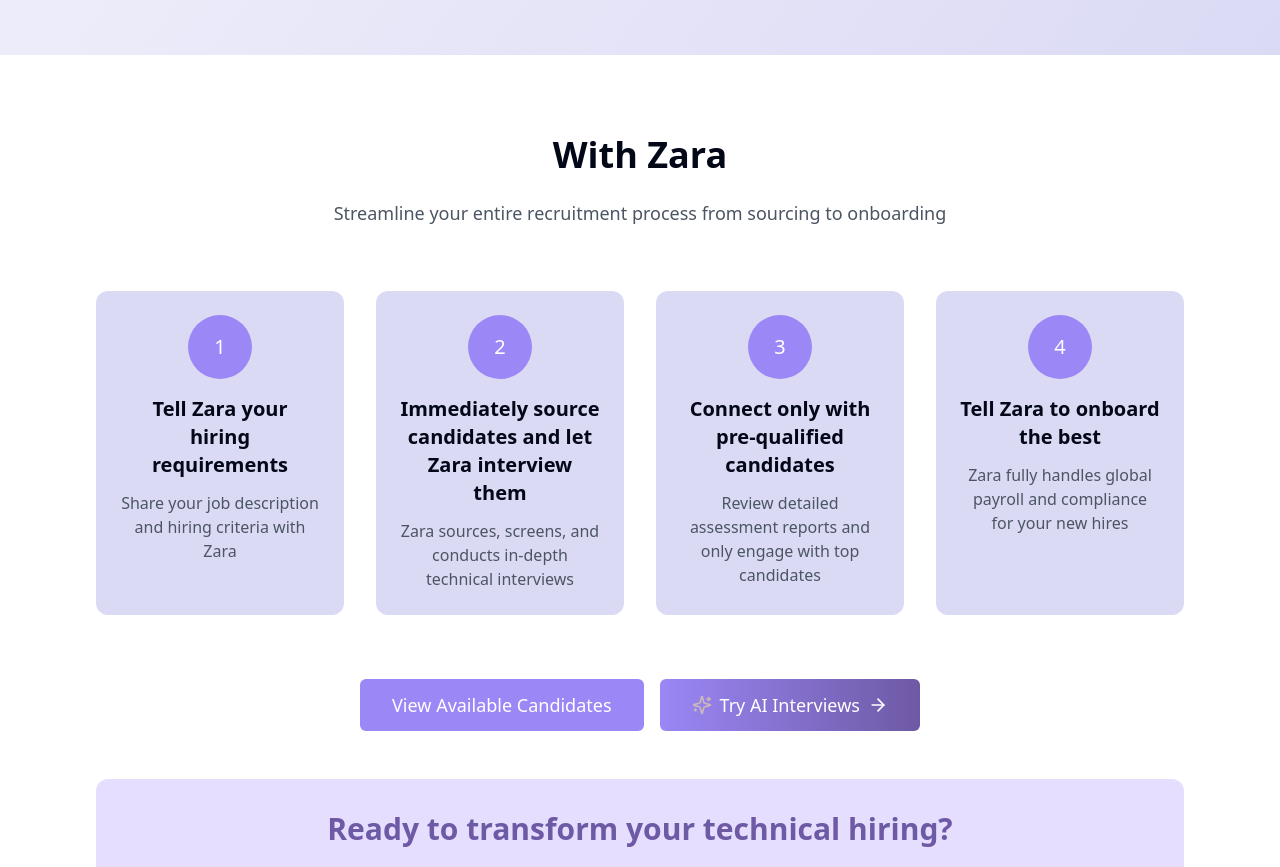
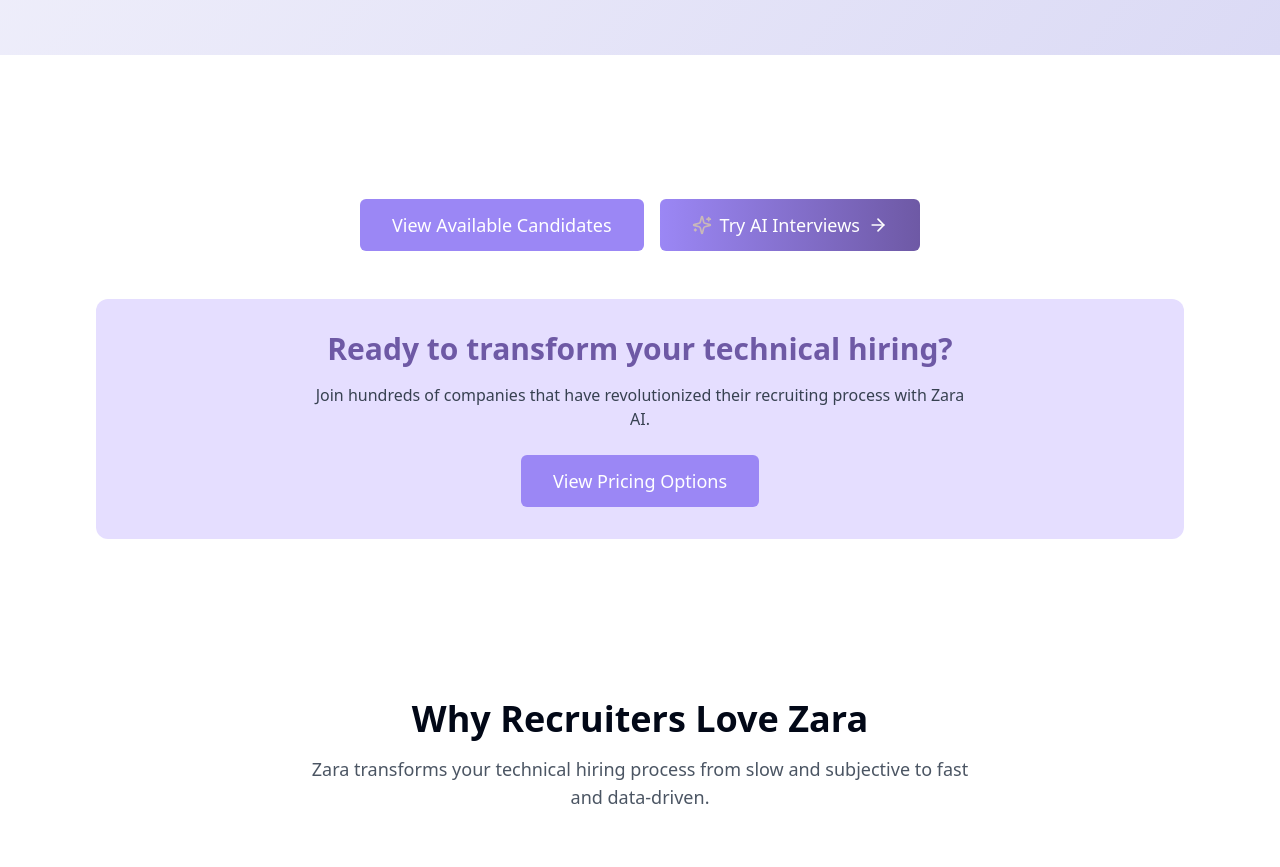
Before and after one commit to saitejainampudi/zara-by-micro1, a React (Vite) app: page / in a window 1280 px wide. Shown: the part 1660-2527 px from the top of the page. Built offline with nearby package versions, Linux system fonts and the light colour scheme.

Commit message:
Remove "With Zara" section from homepage
Removes the specified content block from the homepage.

```diff
--- a/src/pages/Index.tsx
+++ b/src/pages/Index.tsx
@@ -18,55 +18,6 @@ const Index = () => {
         <Hero />
         <div className="py-20 px-6 md:px-10 bg-white">
           <div className="container mx-auto max-w-6xl">
-            <div className="mb-16 text-center">
-              <h2 className="text-3xl md:text-4xl font-bold mb-6">With Zara</h2>
-              <p className="text-lg text-gray-600 max-w-2xl mx-auto">
-                Streamline your entire recruitment process from sourcing to onboarding
-              </p>
-            </div>
-
-            <div className="grid md:grid-cols-2 lg:grid-cols-4 gap-8">
-              <div className="bg-[#DBDAF5] rounded-xl p-6 text-center hover:shadow-md transition-shadow">
-                <div className="w-16 h-16 rounded-full bg-zara-purple flex items-center justify-center text-white text-xl mb-4 mx-auto">
-                  1
-                </div>
-                <h3 className="font-bold text-xl mb-3">Tell Zara your hiring requirements</h3>
-                <p className="text-gray-600">
-                  Share your job description and hiring criteria with Zara
-                </p>
-              </div>
-
-              <div className="bg-[#DBDAF5] rounded-xl p-6 text-center hover:shadow-md transition-shadow">
-                <div className="w-16 h-16 rounded-full bg-zara-purple flex items-center justify-center text-white text-xl mb-4 mx-auto">
-                  2
-                </div>
-                <h3 className="font-bold text-xl mb-3">Immediately source candidates and let Zara interview them</h3>
-                <p className="text-gray-600">
-                  Zara sources, screens, and conducts in-depth technical interviews
-                </p>
-              </div>
-
-              <div className="bg-[#DBDAF5] rounded-xl p-6 text-center hover:shadow-md transition-shadow">
-                <div className="w-16 h-16 rounded-full bg-zara-purple flex items-center justify-center text-white text-xl mb-4 mx-auto">
-                  3
-                </div>
-                <h3 className="font-bold text-xl mb-3">Connect only with pre-qualified candidates</h3>
-                <p className="text-gray-600">
-                  Review detailed assessment reports and only engage with top candidates
-                </p>
-              </div>
-
-              <div className="bg-[#DBDAF5] rounded-xl p-6 text-center hover:shadow-md transition-shadow">
-                <div className="w-16 h-16 rounded-full bg-zara-purple flex items-center justify-center text-white text-xl mb-4 mx-auto">
-                  4
-                </div>
-                <h3 className="font-bold text-xl mb-3">Tell Zara to onboard the best</h3>
-                <p className="text-gray-600">
-                  Zara fully handles global payroll and compliance for your new hires
-                </p>
-              </div>
-            </div>
-
             <div className="mt-16 text-center flex flex-col md:flex-row justify-center gap-4">
               <Link to="/candidates" className="w-full md:w-auto mb-4 md:mb-0">
                 <button className="bg-zara-purple hover:bg-zara-purple-dark text-white px-8 py-3 rounded-md font-medium text-lg transition-colors w-full md:w-auto">
```
